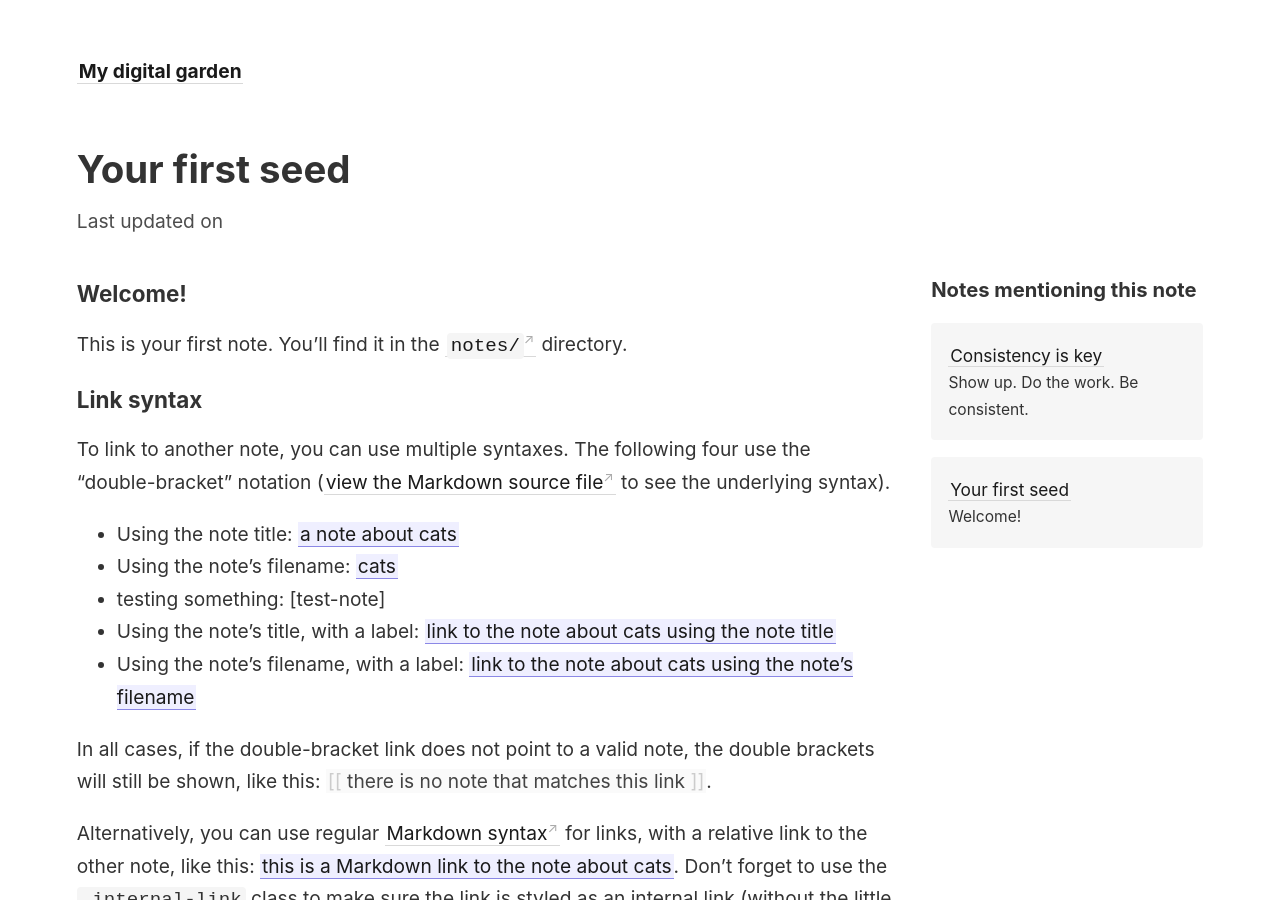
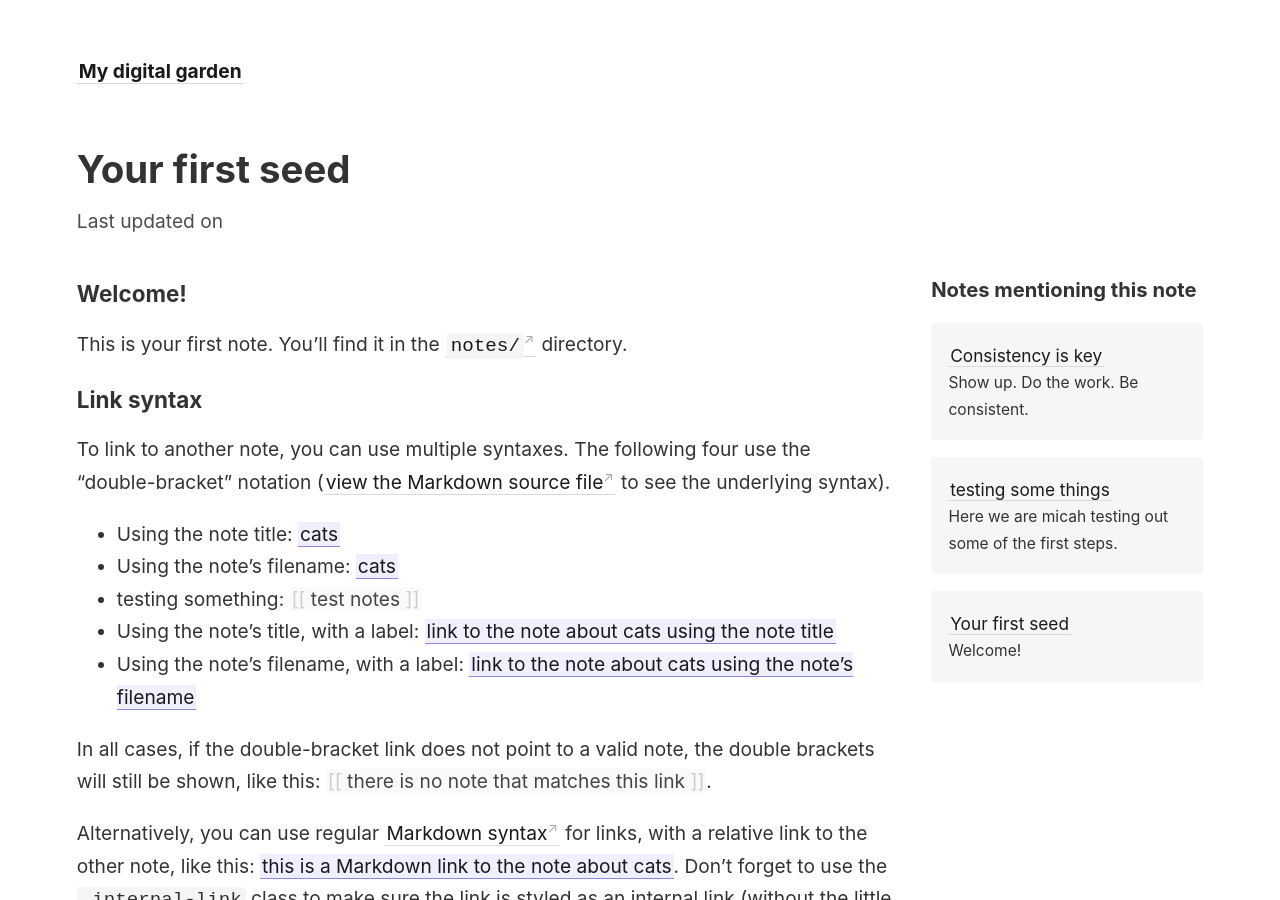
Before and after one commit to ihatemicah/multimicah-garden, a Jekyll site: the page built from _notes/your-first-note.md, in a window 1280 px wide and 900 px high. Built offline with Jekyll 4.4.1, drawn with Linux system fonts in a browser that asks for light colours.

Commit message:
it works

```diff
--- a/_notes/your-first-note.md
+++ b/_notes/your-first-note.md
@@ -10,9 +10,9 @@ This is your first note. You'll find it in the [`notes/`](https://github.com/max
 
 To link to another note, you can use multiple syntaxes. The following four use the "double-bracket" notation ([view the Markdown source file](https://github.com/maximevaillancourt/digital-garden-jekyll-template/blob/master/_notes/your-first-note.md#link-syntax) to see the underlying syntax).
 
-- Using the note title: [[a note about cats]]
+- Using the note title: [[cats]]
 - Using the note's filename: [[cats]]
-- testing something: [test-note]
+- testing something: [[test notes]]
 - Using the note's title, with a label: [[A note about cats|link to the note about cats using the note title]]
 - Using the note's filename, with a label: [[cats|link to the note about cats using the note's filename]]
 
```
Also changed, not shown: _notes/test-note.md (+1 -1 lines).
